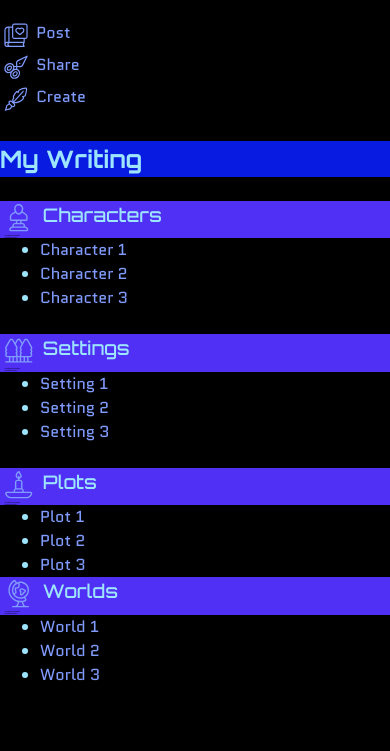
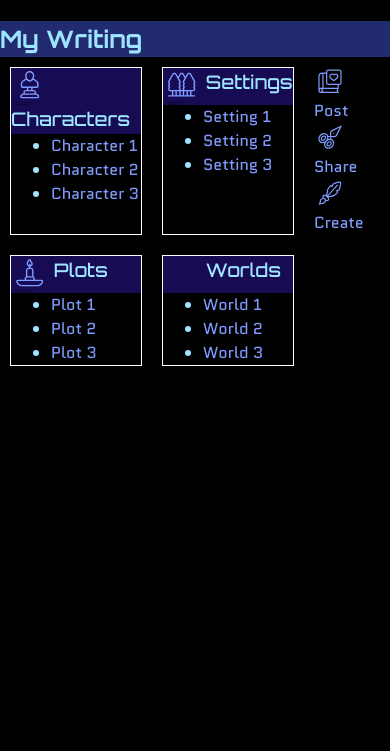
Before and after one commit to CalebKira/CSC-437, a website: page packages/proto/public/index.html in a window 390 px wide. Shown: the part 93-844 px from the top of the page. Drawn offline with Linux system fonts and the light colour scheme.

Commit message:
created a page structure that I liked for the index html page. I am struggling on how to make it more responsive to adjust the page size. Need to add this to the other pages too

```diff
--- a/packages/proto/public/categories.html
+++ b/packages/proto/public/categories.html
@@ -3,10 +3,10 @@
     <head>
         <meta charset="utf-8" />
 
-        <link rel="stylesheet" href="/styles/reset.css" />
+        <link rel="stylesheet" href="./styles/reset.css" />
 
-        <link rel="stylesheet" href="/styles/page.css" />
-        <link rel="stylesheet" href="/styles/tokens.css" />
+        <link rel="stylesheet" href="./styles/page.css" />
+        <link rel="stylesheet" href="./styles/tokens.css" />
 
         <link rel="preconnect" href="https://fonts.googleapis.com">
         <link rel="preconnect" href="https://fonts.gstatic.com" crossorigin>
--- a/packages/proto/public/index.html
+++ b/packages/proto/public/index.html
@@ -3,10 +3,10 @@
     <head>
         <meta charset="utf-8" />
 
-        <link rel="stylesheet" href="/styles/reset.css" />
+        <link rel="stylesheet" href="./styles/reset.css" />
 
-        <link rel="stylesheet" href="/styles/page.css" />
-        <link rel="stylesheet" href="/styles/tokens.css" />
+        <link rel="stylesheet" href="./styles/page.css" />
+        <link rel="stylesheet" href="./styles/tokens.css" />
 
         <link rel="preconnect" href="https://fonts.googleapis.com">
         <link rel="preconnect" href="https://fonts.gstatic.com" crossorigin>
@@ -40,6 +40,11 @@
             </a>
         </div> <br>
 
+        <h2 class="page-title">My Writing</h2>
+
+        <!-- Be in grid form -->
+        <div class="grid">
+
             <!-- Side Bar -->
             <div class="sidebar">
                 <a href="./post.html">
@@ -63,12 +68,8 @@
                     Create
                 </a>
             </div>
-        <br>
 
-
-        <h2>My Writing</h2> <br>
-
-        <!-- Be in grid form -->
+            <div class="characters">
                 <h3>
                     <svg class="icon">
                         <use href="./icons/page_icons.svg#icon_character" />
@@ -79,8 +80,9 @@
                     <li><a href="./writing.html">Character 1</a></li>
                     <li><a href="./writing.html">Character 2</a></li>
                     <li><a href="./writing.html">Character 3</a></li>
-        </ul> <br>
-
+                </ul>
+            </div>
+            <div class="settings">
                 <h3>
                     <svg class="icon">
                         <use href="./icons/page_icons.svg#icon_setting" />
@@ -91,8 +93,10 @@
                     <li><a href="./writing.html">Setting 1</a></li>
                     <li><a href="./writing.html">Setting 2</a></li>
                     <li><a href="./writing.html">Setting 3</a></li>
-        </ul> <br>
+                </ul>
+            </div>
 
+            <div class="plots">
                 <h3>
                     <svg class="icon">
                         <use href="./icons/page_icons.svg#icon_plot" />
@@ -104,7 +108,9 @@
                     <li><a href="./writing.html">Plot 2</a></li>
                     <li><a href="./writing.html">Plot 3</a></li>
                 </ul>
+            </div>
 
+            <div class="worlds">
                 <h3>
                     <svg class="icon">
                         <use href="./icons/page_icons.svg#icon_worldbuild" />
@@ -116,7 +122,7 @@
                     <li><a href="./writing.html">World 2</a></li>
                     <li><a href="./writing.html">World 3</a></li>
                 </ul>
-
-
+            </div>
+        </div>
     </body>
 </html>
--- a/packages/proto/public/styles/page.css
+++ b/packages/proto/public/styles/page.css
@@ -71,3 +71,38 @@ div.header a{
     margin-right: auto;
     font-size: var(--nav-logo-font-size);
 }
+
+
+
+/* GRID */
+.grid {
+    display: grid;
+    grid-template-columns: 2fr 2fr 1fr;
+    grid-template-areas:
+        "card card sidebar";
+    justify-content: center;
+    gap: 20px;
+    padding: 10px;
+}
+
+.characters.settings.plots.worlds {
+    grid-area: card;
+
+}
+
+.characters {
+    border: 1px solid rgb(255, 255, 255);
+}
+.settings {
+    border: 1px solid rgb(255, 255, 255);
+}
+.plots {
+    border: 1px solid rgb(255, 255, 255);
+}
+.worlds {
+    border: 1px solid rgb(255, 255, 255);
+}
+
+.sidebar {
+    grid-area: sidebar;
+}
--- a/packages/proto/public/styles/tokens.css
+++ b/packages/proto/public/styles/tokens.css
@@ -4,8 +4,8 @@
     --color-dark-text: rgb(54, 54, 54);
     --color-link: rgb(128, 156, 255);
     --color-h1: rgb(62, 70, 84);
-    --color-h2: rgb(7, 28, 224);
-    --color-h3: rgb(81, 48, 245);
+    --color-h2: rgb(35, 43, 112);
+    --color-h3: rgb(23, 11, 84);
 
     --font-body-family: "Quantico", sans-serif;
     --font-body-weight: 400;
```
Also changed, not shown: packages/proto/public/post.html (+3 -3 lines), packages/proto/public/share.html (+3 -3 lines), packages/proto/public/writing.html (+3 -3 lines). Lines whose indentation alone changed are shown as unchanged.
